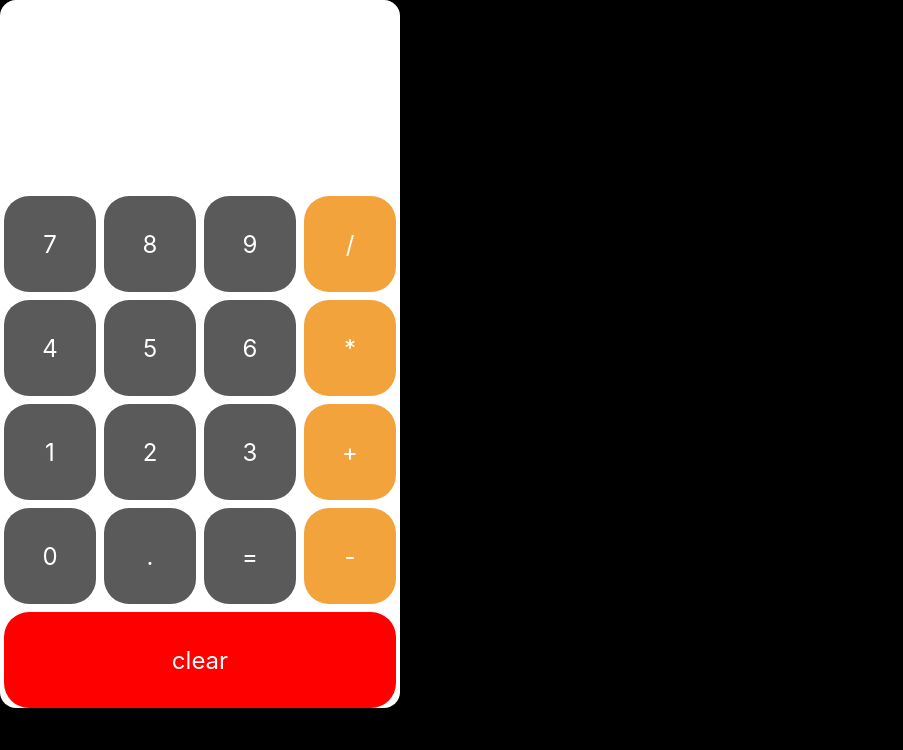
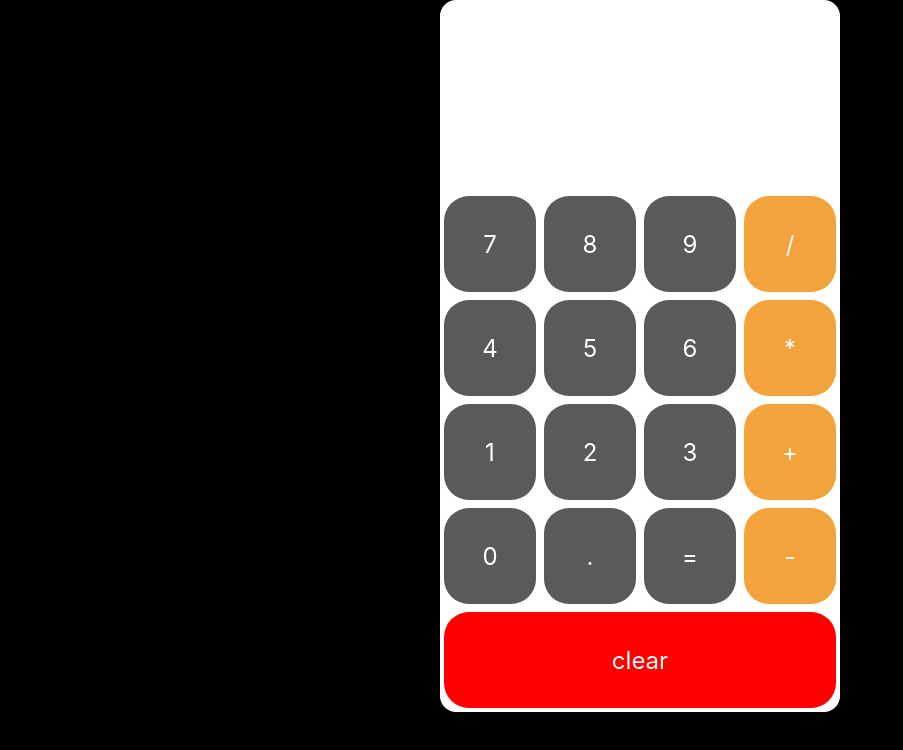
Before and after one commit to Mughal72/simple-calculator-app-in-react, a React (Create React App) app: page / in a window 1280 px wide. Shown: the top 750 px of the page, without its empty margins (0-903 px from the left). Built offline with nearby package versions, Linux system fonts and the light colour scheme.

Commit message:
initia commit

```diff
--- a/src/App.js
+++ b/src/App.js
@@ -30,7 +30,7 @@ const resetInput = () =>{
 
 
   return(
-    <div className="app">
+    <div className="App">
    <div className="calc-wrapper">
     <Input text={text} result={result} />
     <div className="row">
```
